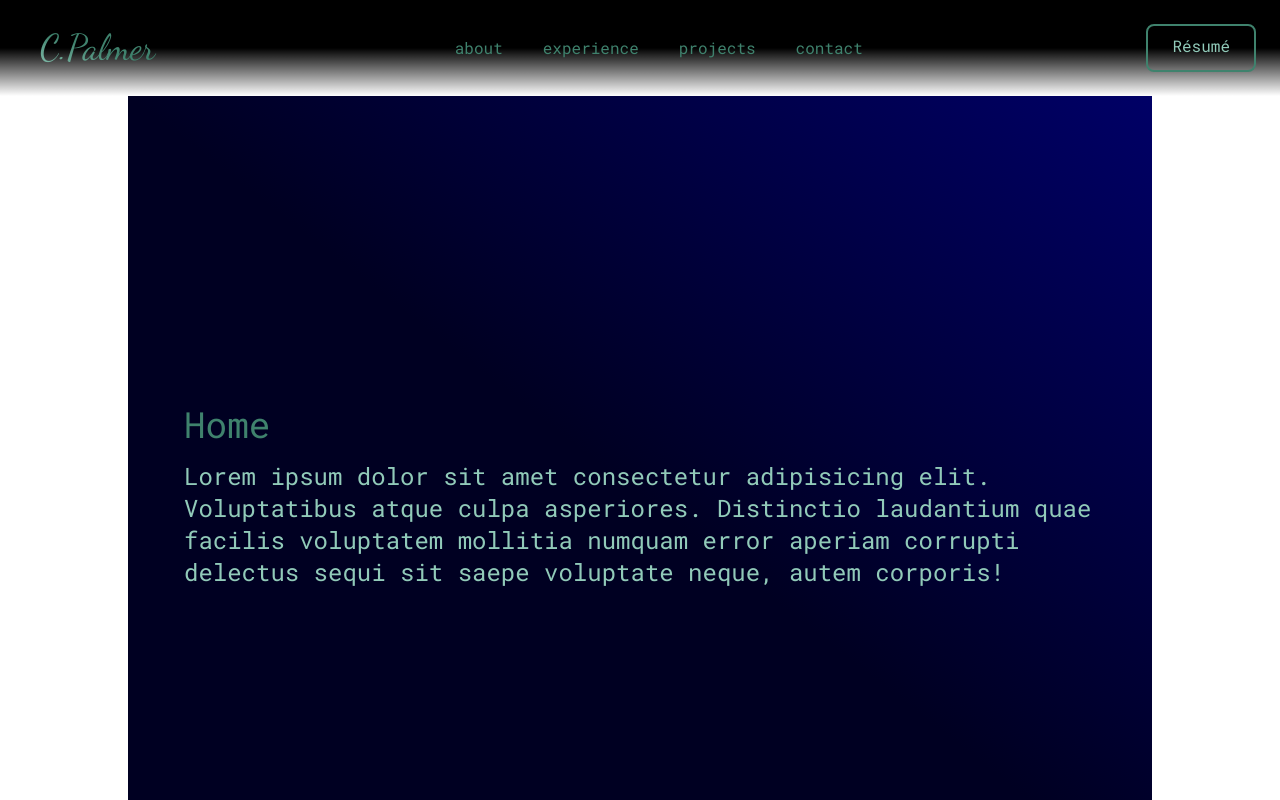
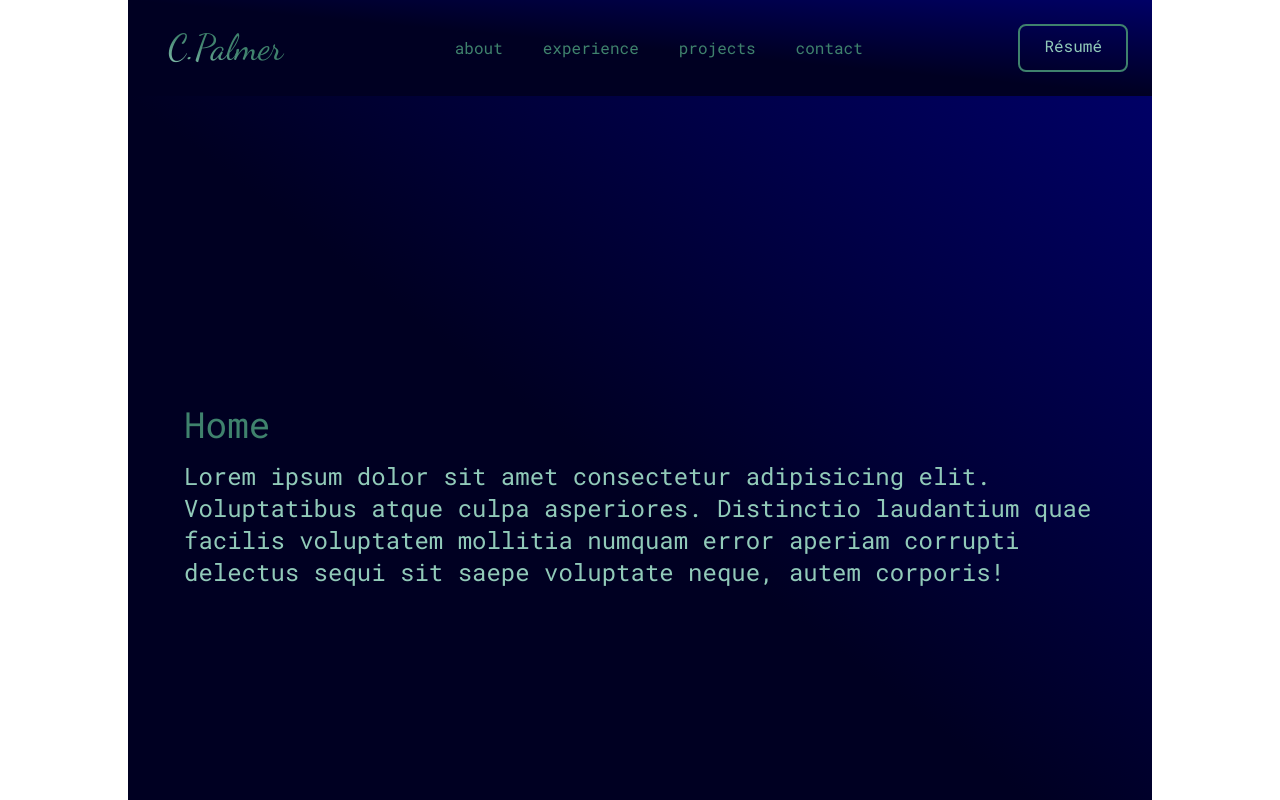
Before and after one commit to cpalmer-atx/react-tailwind-portfolio, a React (Create React App) app: page / in a window 1280 px wide. Shown: the top 800 px of the page. Built offline with nearby package versions, Linux system fonts and the light colour scheme; the HTML template or start-up script is replaced by a standard one.

Commit message:
implemented smooth scroll, navbar needs to be fixed to top

```diff
--- a/src/components/Navbar.jsx
+++ b/src/components/Navbar.jsx
@@ -1,5 +1,6 @@
 import { useState } from "react"
 import { FaBars, FaTimes } from "react-icons/fa"
+import { Link } from "react-scroll"
 
 const Navbar = () => {
 
@@ -9,29 +10,35 @@ const Navbar = () => {
   ]
 
   return (
-    <nav className="relative container mx-auto p-6 bg-gradient-to-b from-black via-black to-transparent min-w-full">
+    <nav className="relative container mx-auto p-6  max-w-5xl bg-gradient-to-tr from-primary via-primary to-secondary">
       <div className="flex items-center justify-between">
         <div>
           <h1 className="text-4xl px-4 font-logo text-transparent bg-clip-text bg-gradient-to-bl from-primaryTxt via-primaryTxt to-secondaryTxt">C.Palmer</h1>
         </div>
         <ul className="hidden space-x-6 text-primaryTxt md:flex">
           {links.map( (link) => (
-            <li key={link} className="cursor-pointer px-2 hover:text-secondaryTxt hover:scale-110">{link}</li>
+            <li key={link} className="cursor-pointer px-2 hover:text-secondaryTxt hover:scale-110">
+              <Link to={link} smooth duration={500}>{link}</Link>
+            </li>
           ))}
         </ul>
         <a href="./" className="hidden md:block p-3 px-6 pt-2 text-secondaryTxt border-2 border-primaryTxt hover:scale-105 hover:border-contrast duration-300 rounded-lg">Résumé</a>
 
         {/* Hamburger button for mobile screens */}
-        <div onClick={ () => setNav(!nav) } className="cursor-pointer text-primaryTxt md:hidden">
+        <div onClick={ () => setNav(!nav) } className="cursor-pointer pr-2 z-20 text-primaryTxt md:hidden">
           { nav ? <FaTimes size={30} /> : <FaBars size={30} /> }
         </div>
 
         {/* Mobile menu */}
         { nav && (
-          <ul className="flex flex-col justify-center items-center absolute top-0 left-0 w-full h-screen bg-black text-primaryTxt">
+          <ul className="flex flex-col md:hidden z-10 justify-center items-center absolute top-0 left-0 w-full h-screen bg-gradient-to-tr from-primary via-primary to-secondary text-primaryTxt">
+            <h1 className="text-4xl py-3 my-4 px-10 border-b-2 border-primaryTxt font-logo text-transparent bg-clip-text bg-gradient-to-bl from-primaryTxt via-primaryTxt to-secondaryTxt">C.Palmer</h1>
             {links.map( (link) => (
-              <li key={link} onClick={() => setNav(!nav)} className="cursor-pointer py-4 text-2xl hover:text-secondaryTxt hover:scale-110">{link}</li>
+              <li key={link} onClick={() => setNav(!nav)} className="cursor-pointer py-4 text-2xl hover:text-secondaryTxt hover:scale-110">
+                <Link to={link} smooth duration={500}>{link}</Link>
+              </li>
             ))}
+            <a href="./" className="p-3 px-16 pt-2 mt-8 text-secondaryTxt border-2 border-primaryTxt hover:scale-105 hover:border-contrast duration-300 rounded-lg">Résumé</a>
           </ul>
         )}
       </div>
```
